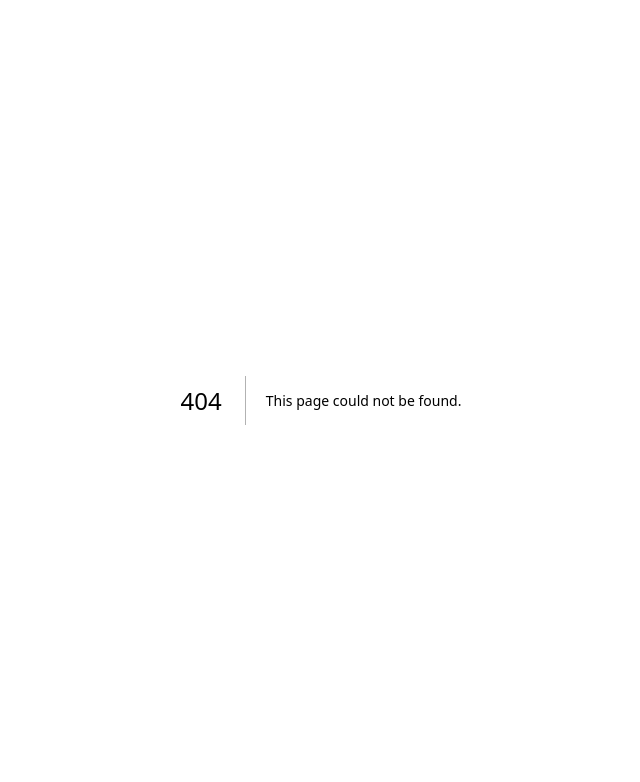
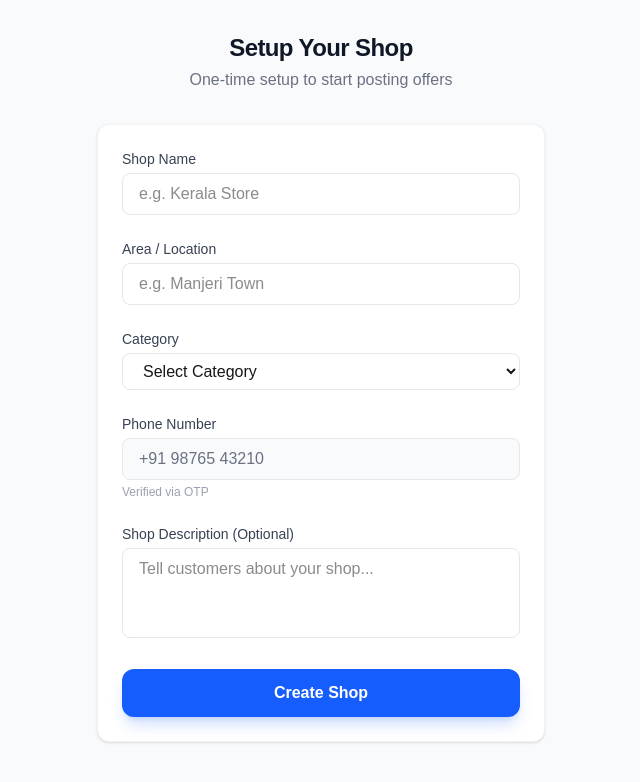
Before and after one commit to arshad-ad/FlashTown, a Next.js app in the folder flashtown-frontend/: page /shop/setup in a window 1280 px wide. Before the commit this address had no page. Shown: the top 782 px of the page, without its empty margins (319-959 px from the left). Built offline with nearby package versions, Linux system fonts and the light colour scheme.

Commit message:
feat: implement business onboarding and offer creation pages along with a new global footer component.

```diff
--- a/flashtown-frontend/app/for-business/page.tsx
+++ b/flashtown-frontend/app/for-business/page.tsx
@@ -92,7 +92,7 @@ export default function ForBusinessPage() {
                     </div>
 
                     <Link
-                        href="/shop"
+                        href="/shop/setup"
                         className="block w-full bg-blue-600 hover:bg-blue-700 text-white font-bold py-3.5 rounded-lg transition-colors"
                     >
                         Continue with Phone
--- a/flashtown-frontend/app/shop/add-offer/page.tsx
+++ b/flashtown-frontend/app/shop/add-offer/page.tsx
@@ -16,30 +16,6 @@ export default function AddOfferPage() {
 
         {/* 2. Offer Form */}
         <div className="space-y-6">
-          {/* Shop Details */}
-          <section className="bg-white p-6 rounded-xl shadow-sm border border-gray-100">
-            <h2 className="text-lg font-semibold text-gray-800 mb-4">
-              🏪 Shop Details
-            </h2>
-
-            <div className="space-y-4">
-              <input
-                type="text"
-                placeholder="Shop Name"
-                className="w-full px-4 py-2 rounded-lg border border-gray-200"
-              />
-              <input
-                type="text"
-                placeholder="Area / Location"
-                className="w-full px-4 py-2 rounded-lg border border-gray-200"
-              />
-              <input
-                type="tel"
-                placeholder="Phone Number"
-                className="w-full px-4 py-2 rounded-lg border border-gray-200"
-              />
-            </div>
-          </section>
 
           {/* Offer Details */}
           <section className="bg-white p-6 rounded-xl shadow-sm border border-gray-100">
--- /dev/null
+++ b/flashtown-frontend/app/shop/setup/page.tsx
@@ -0,0 +1,105 @@
+
+import React from 'react';
+import Link from 'next/link';
+
+export default function ShopSetupPage() {
+    return (
+        <div className="min-h-screen bg-gray-50 py-8 px-4">
+            <div className="max-w-md mx-auto">
+                {/* Header */}
+                <header className="mb-8 text-center">
+                    <h1 className="text-2xl font-bold text-gray-900 tracking-tight">
+                        Setup Your Shop
+                    </h1>
+                    <p className="text-gray-500 mt-1">
+                        One-time setup to start posting offers
+                    </p>
+                </header>
+
+                {/* Setup Form */}
+                <div className="bg-white p-6 rounded-xl shadow-sm border border-gray-100 space-y-6">
+
+                    {/* Shop Name */}
+                    <div>
+                        <label htmlFor="shopName" className="block text-sm font-medium text-gray-700 mb-1">
+                            Shop Name
+                        </label>
+                        <input
+                            type="text"
+                            id="shopName"
+                            className="w-full px-4 py-2 rounded-lg border border-gray-200 focus:border-blue-500 focus:ring-2 focus:ring-blue-100 outline-none transition-all"
+                            placeholder="e.g. Kerala Store"
+                        />
+                    </div>
+
+                    {/* Area / Location */}
+                    <div>
+                        <label htmlFor="area" className="block text-sm font-medium text-gray-700 mb-1">
+                            Area / Location
+                        </label>
+                        <input
+                            type="text"
+                            id="area"
+                            className="w-full px-4 py-2 rounded-lg border border-gray-200 focus:border-blue-500 focus:ring-2 focus:ring-blue-100 outline-none transition-all"
+                            placeholder="e.g. Manjeri Town"
+                        />
+                    </div>
+
+                    {/* Category */}
+                    <div>
+                        <label htmlFor="category" className="block text-sm font-medium text-gray-700 mb-1">
+                            Category
+                        </label>
+                        <select
+                            id="category"
+                            className="w-full px-4 py-2 rounded-lg border border-gray-200 bg-white focus:border-blue-500 focus:ring-2 focus:ring-blue-100 outline-none transition-all"
+                        >
+                            <option value="">Select Category</option>
+                            <option value="fashion">Fashion & Clothing</option>
+                            <option value="electronics">Electronics</option>
+                            <option value="grocery">Grocery & Supermarket</option>
+                            <option value="food">Restaurant & Cafe</option>
+                            <option value="other">Other</option>
+                        </select>
+                    </div>
+
+                    {/* Phone (Read Only Mock) */}
+                    <div>
+                        <label htmlFor="phone" className="block text-sm font-medium text-gray-700 mb-1">
+                            Phone Number
+                        </label>
+                        <input
+                            type="tel"
+                            id="phone"
+                            value="+91 98765 43210"
+                            readOnly
+                            className="w-full px-4 py-2 rounded-lg border border-gray-200 bg-gray-50 text-gray-500 cursor-not-allowed"
+                        />
+                        <p className="text-xs text-gray-400 mt-1">Verified via OTP</p>
+                    </div>
+
+                    {/* Description */}
+                    <div>
+                        <label htmlFor="description" className="block text-sm font-medium text-gray-700 mb-1">
+                            Shop Description (Optional)
+                        </label>
+                        <textarea
+                            id="description"
+                            rows={3}
+                            className="w-full px-4 py-2 rounded-lg border border-gray-200 focus:border-blue-500 focus:ring-2 focus:ring-blue-100 outline-none transition-all resize-none"
+                            placeholder="Tell customers about your shop..."
+                        />
+                    </div>
+
+                    {/* Submit Button */}
+                    <Link
+                        href="/shop"
+                        className="block w-full bg-blue-600 hover:bg-blue-700 text-white font-bold py-3 px-6 rounded-xl shadow-lg shadow-blue-600/20 transition-all transform hover:scale-[1.02] active:scale-[0.98] text-center"
+                    >
+                        Create Shop
+                    </Link>
+                </div>
+            </div>
+        </div>
+    );
+}
--- a/flashtown-frontend/components/Footer.tsx
+++ b/flashtown-frontend/components/Footer.tsx
@@ -11,7 +11,7 @@ export default function Footer() {
                         Are you a shop owner?
                     </p>
                     <Link
-  href="/shop"
+  href="/for-business"
   className="bg-blue-600 text-white text-sm font-semibold px-4 py-2 rounded-lg w-full block active:scale-95 transition-transform"
 >
   Add your offer for free
```
